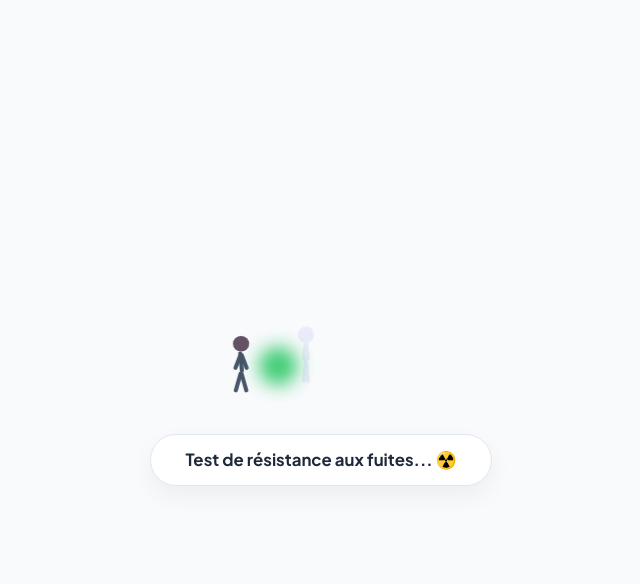
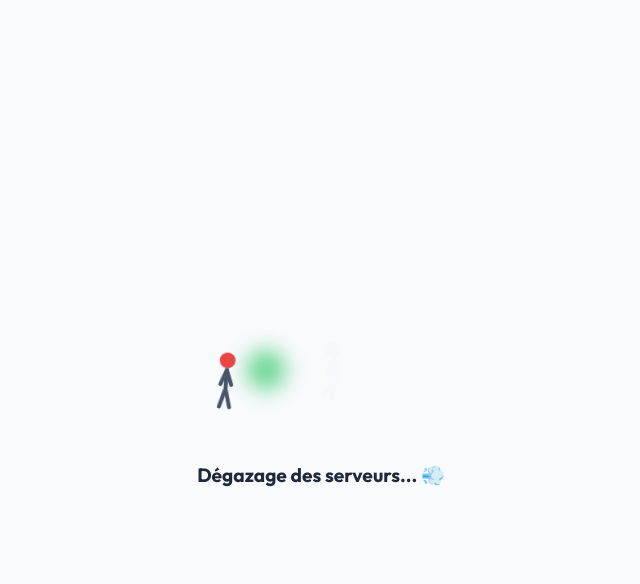
Before and after one commit to dominiqueBILLCATARIA/myfullportfolio, a plain HTML site: page index.html in a window 1280 px wide. Shown: the top 584 px of the page, without its empty margins (319-959 px from the left). Drawn offline with nearby package versions, Linux system fonts and the light colour scheme.

Commit message:
Update index.html

```diff
--- a/index.html
+++ b/index.html
@@ -395,132 +395,94 @@
         .socials a { color: #94A3B8; font-size: 1.5rem; }
         .socials a:hover { color: var(--primary); transform: scale(1.2); }
 
-/* =========================================
-           PRELOADER HUMOUR 100% CSS (ZÉRO ERREUR 403)
-           ========================================= */
+        /* --- PRELOADER : LA FUITE GAZIFÈRE (HUMANOÏDES FLUIDES) --- */
         #preloader {
             position: fixed; top: 0; left: 0; width: 100%; height: 100%;
             background: #F8FAFC; z-index: 999999;
             display: flex; flex-direction: column; align-items: center; justify-content: center;
             transition: opacity 0.6s ease, visibility 0.6s ease;
-            overflow: hidden;
         }
         #preloader.hidden { opacity: 0; visibility: hidden; }
 
-        .scene-container {
-            position: relative; width: 250px; height: 80px; margin-bottom: 40px;
+        .scene-container { position: relative; width: 300px; height: 100px; margin-bottom: 50px; }
+
+        /* Corps du bonhomme */
+        .stickman { position: absolute; bottom: 0; width: 30px; height: 60px; transition: transform 0.2s; }
+        .sm-head { position: absolute; top: 0; left: 7px; width: 16px; height: 16px; border-radius: 50%; background: #475569; }
+        .sm-torso { position: absolute; top: 16px; left: 13px; width: 4px; height: 22px; background: #475569; }
+        .sm-limb { position: absolute; width: 4px; height: 18px; background: #475569; border-radius: 2px; transform-origin: top center; }
+
+        /* Bob */
+        .bob { left: 40px; animation: bob-move 3s infinite ease-in-out; }
+        .bob .sm-head { animation: bob-red 3s infinite; }
+
+        /* Alice */
+        .alice { left: 100px; animation: alice-flee 3s infinite ease-in-out; }
+        .alice div { background: #4F46E5 !important; }
+
+        /* Nuage */
+        .gas {
+            position: absolute; bottom: 25px; left: 60px; width: 30px; height: 30px;
+            background: #22c55e; border-radius: 50%; filter: blur(8px); opacity: 0;
+            animation: gas-move 3s infinite;
         }
 
-        /* Structure de base des bonhommes (Stickmen) */
-        .stickman { position: absolute; bottom: 0; width: 30px; height: 60px; }
-        .sm-head { position: absolute; top: 0; left: 7px; width: 16px; height: 16px; border-radius: 50%; }
-        .sm-torso { position: absolute; top: 16px; left: 13px; width: 4px; height: 22px; border-radius: 2px; }
-        .sm-limb { position: absolute; width: 4px; border-radius: 2px; transform-origin: top center; }
-
-        .arm { height: 18px; top: 18px; left: 13px; }
-        .leg { height: 22px; top: 37px; left: 13px; }
-
-        /* Bob (Celui qui lâche le gaz) */
-        .bob { left: 30px; animation: bob-push 3s infinite; }
-        .bob div { background-color: #475569; } /* Couleur grise de Bob */
-        .bob .sm-head { animation: face-red 3s infinite; }
-        .bob .sm-torso { transform: rotate(-5deg); }
-        .bob .arm.left { transform: rotate(20deg); }
-        .bob .arm.right { transform: rotate(-20deg); }
-        .bob .leg.left { transform: rotate(-15deg); }
-        .bob .leg.right { transform: rotate(15deg); }
-
-        /* Alice (Celle qui fuit) */
-        .alice { left: 90px; animation: flee 3s infinite; }
-        .alice div { background-color: #4F46E5; } /* Couleur bleue d'Alice */
-        .alice .sm-head { animation: bob-head 0.15s infinite alternate; }
-        .alice .sm-torso { transform: rotate(15deg); animation: bob-head 0.15s infinite alternate; }
-        .alice .arm.left { animation: swing 0.15s infinite alternate ease-in-out; }
-        .alice .arm.right { animation: swing 0.15s infinite alternate-reverse ease-in-out; }
-        .alice .leg.left { animation: swing-leg 0.15s infinite alternate ease-in-out; }
-        .alice .leg.right { animation: swing-leg 0.15s infinite alternate-reverse ease-in-out; }
-
-        /* Le nuage toxique */
-        .gas {
-            position: absolute; bottom: 15px; left: 45px;
-            width: 25px; height: 25px; background: #22c55e;
-            border-radius: 50%; filter: blur(6px); opacity: 0;
-            animation: gas-fart 3s infinite;
+        /* --- ANIMATIONS --- */
+        @keyframes bob-move {
+            0%, 15% { transform: scale(1); }
+            20% { transform: scale(1.1, 0.8) translateY(10px) rotate(10deg); } /* L'effort du pet */
+            25% { transform: scale(0.9, 1.1) translateY(-5px); } /* Recul */
+            30%, 100% { transform: scale(1); }
+        }
+        @keyframes bob-red {
+            20% { background: #ef4444; }
+        }
+        @keyframes gas-move {
+            0%, 18% { opacity: 0; transform: scale(0); }
+            20% { opacity: 0.8; transform: scale(1) translateX(0); }
+            40%, 100% { opacity: 0; transform: scale(3) translateX(100px); }
+        }
+        @keyframes alice-flee {
+            0%, 20% { transform: translateX(0); }
+            22% { transform: translateX(10px) translateY(-10px) rotate(-10deg); } /* Sursaut */
+            25%, 100% { transform: translateX(400px) rotate(10deg); opacity: 0; } /* Fuite */
         }
 
-        /* --- ANIMATIONS DE LA SCÈNE (La magie opère ici) --- */
-        @keyframes bob-push {
-            0%, 15% { transform: scale(1); }
-            20% { transform: scale(1.1, 0.8) translateY(6px); } /* Il se tasse et force */
-            25%, 100% { transform: scale(1); }
-        }
-        @keyframes face-red {
-            0%, 15% { background-color: #475569; }
-            20% { background-color: #ef4444; } /* Tête rouge ! */
-            25%, 100% { background-color: #475569; }
-        }
-        @keyframes gas-fart {
-            0%, 19% { opacity: 0; transform: scale(0.2) translateX(0); }
-            22% { opacity: 0.9; transform: scale(1.5) translateX(15px); }
-            35%, 100% { opacity: 0; transform: scale(3) translateX(40px) translateY(-10px); }
-        }
-        @keyframes flee {
-            0%, 21% { transform: translateX(0); }
-            23% { transform: translateX(5px) translateY(-10px); } /* Sursaut de peur */
-            35%, 100% { transform: translateX(250px); opacity: 0; } /* Elle sprinte hors de l'écran */
-        }
-
-        /* Animations fluides des membres (Alice qui court) */
-        @keyframes swing { 0% { transform: rotate(-60deg); } 100% { transform: rotate(60deg); } }
-        @keyframes swing-leg { 0% { transform: rotate(-50deg); } 100% { transform: rotate(50deg); } }
-        @keyframes bob-head { 0% { transform: translateY(0); } 100% { transform: translateY(3px); } }
-
-        /* La bulle de texte */
-        .loader-text-container {
-            background: white; border: 1px solid #E2E8F0;
-            padding: 12px 30px; border-radius: 50px;
-            box-shadow: 0 10px 25px rgba(0, 0, 0, 0.05);
-        }
-        .loader-text {
-            font-family: 'Plus Jakarta Sans', sans-serif; font-weight: 700;
-            color: #1E293B; font-size: 1.05rem; min-width: 280px; text-align: center;
-        }
+        /* Texte */
+        .loader-text { font-family: 'Outfit', sans-serif; font-weight: 700; color: #1E293B; font-size: 1.2rem; text-align: center; }
     </style>
 
 
 </head>
 <body>
 
-<!-- ÉCRAN DE CHARGEMENT HUMOUR (100% CSS) -->
-    <div id="preloader">
+<div id="preloader">
         <div class="scene-container">
-            <!-- Bob (Celui qui a mangé trop épicé) -->
+            <!-- Bob -->
             <div class="stickman bob">
-                <div class="sm-head"></div>
-                <div class="sm-torso"></div>
-                <div class="sm-limb arm left"></div>
-                <div class="sm-limb arm right"></div>
-                <div class="sm-limb leg left"></div>
-                <div class="sm-limb leg right"></div>
+                <div class="sm-head"></div><div class="sm-torso"></div>
+                <div class="sm-limb" style="top:18px; left:13px; transform:rotate(20deg)"></div>
+                <div class="sm-limb" style="top:18px; left:13px; transform:rotate(-20deg)"></div>
+                <div class="sm-limb" style="top:37px; left:13px; height:22px; transform:rotate(-15deg)"></div>
+                <div class="sm-limb" style="top:37px; left:13px; height:22px; transform:rotate(15deg)"></div>
             </div>
-
-            <!-- Le nuage de gaz -->
             <div class="gas"></div>
-
-            <!-- Alice (Celle qui fuit pour sa vie) -->
+            <!-- Alice -->
             <div class="stickman alice">
-                <div class="sm-head"></div>
-                <div class="sm-torso"></div>
-                <div class="sm-limb arm left"></div>
-                <div class="sm-limb arm right"></div>
-                <div class="sm-limb leg left"></div>
-                <div class="sm-limb leg right"></div>
+                <div class="sm-head"></div><div class="sm-torso"></div>
+                <div class="sm-limb" style="top:18px; left:13px; animation:arm-run 0.2s infinite alternate"></div>
+                <div class="sm-limb" style="top:18px; left:13px; animation:arm-run 0.2s infinite alternate-reverse"></div>
+                <div class="sm-limb" style="top:37px; left:13px; height:22px; animation:leg-run 0.2s infinite alternate"></div>
+                <div class="sm-limb" style="top:37px; left:13px; height:22px; animation:leg-run 0.2s infinite alternate-reverse"></div>
             </div>
         </div>
-        <div class="loader-text-container">
-            <div id="fun-loader-text" class="loader-text">Dégazage des serveurs... 💨</div>
-        </div>
+        <div class="loader-text" id="fun-loader-text">Dégazage des serveurs...</div>
     </div>
+
+    <style>
+        @keyframes arm-run { from { transform: rotate(-45deg); } to { transform: rotate(45deg); } }
+        @keyframes leg-run { from { transform: rotate(-60deg); } to { transform: rotate(60deg); } }
+    </style>
 
     <div class="tech-bg"></div>
 
@@ -948,36 +910,17 @@
             if (e.key === 'ArrowRight') changeLightboxImage(1);
         });
 
-// ==========================================
-        // SCRIPT PRELOADER HUMOUR
-        // ==========================================
-        const funPhrases = [
-            "Dégazage des serveurs... 💨",
-            "Évacuation de la zone... 🏃‍♂️",
-            "Test de résistance aux fuites... ☢️",
-            "Oups, le code a pété... 💥",
-            "Nettoyage de l'air ambiant... 🍃",
-            "C'est (presque) prêt ! ✨"
-        ];
+const funPhrases = ["Dégazage des serveurs... 💨", "Alice s'enfuit... 🏃‍♀️", "Nettoyage des fuites... ☢️", "Presque prêt ! ✨"];
+        let phraseIndex = 0;
+        setInterval(() => {
+            phraseIndex = (phraseIndex + 1) % funPhrases.length;
+            document.getElementById('fun-loader-text').innerText = funPhrases[phraseIndex];
+        }, 800);
 
-        let phraseIndex = 0;
-        const loaderTextElement = document.getElementById('fun-loader-text');
-
-        // Fait tourner les phrases amusantes
-        const phraseInterval = setInterval(() => {
-            phraseIndex = (phraseIndex + 1) % funPhrases.length;
-            loaderTextElement.innerText = funPhrases[phraseIndex];
-        }, 1200);
-
-        // Bloque le scroll pendant le chargement
-        document.body.style.overflow = 'hidden';
-
-        // Laisse l'animation tourner 3 secondes pour qu'ils voient bien la scène
-        window.addEventListener('load', function() {
-            setTimeout(function() {
-                clearInterval(phraseInterval);
+        window.addEventListener('load', () => {
+            setTimeout(() => {
                 document.getElementById('preloader').classList.add('hidden');
-                document.body.style.overflow = 'auto'; // Réactive le défilement
+                document.body.style.overflow = 'auto';
             }, 3000);
         });
     </script>
```
